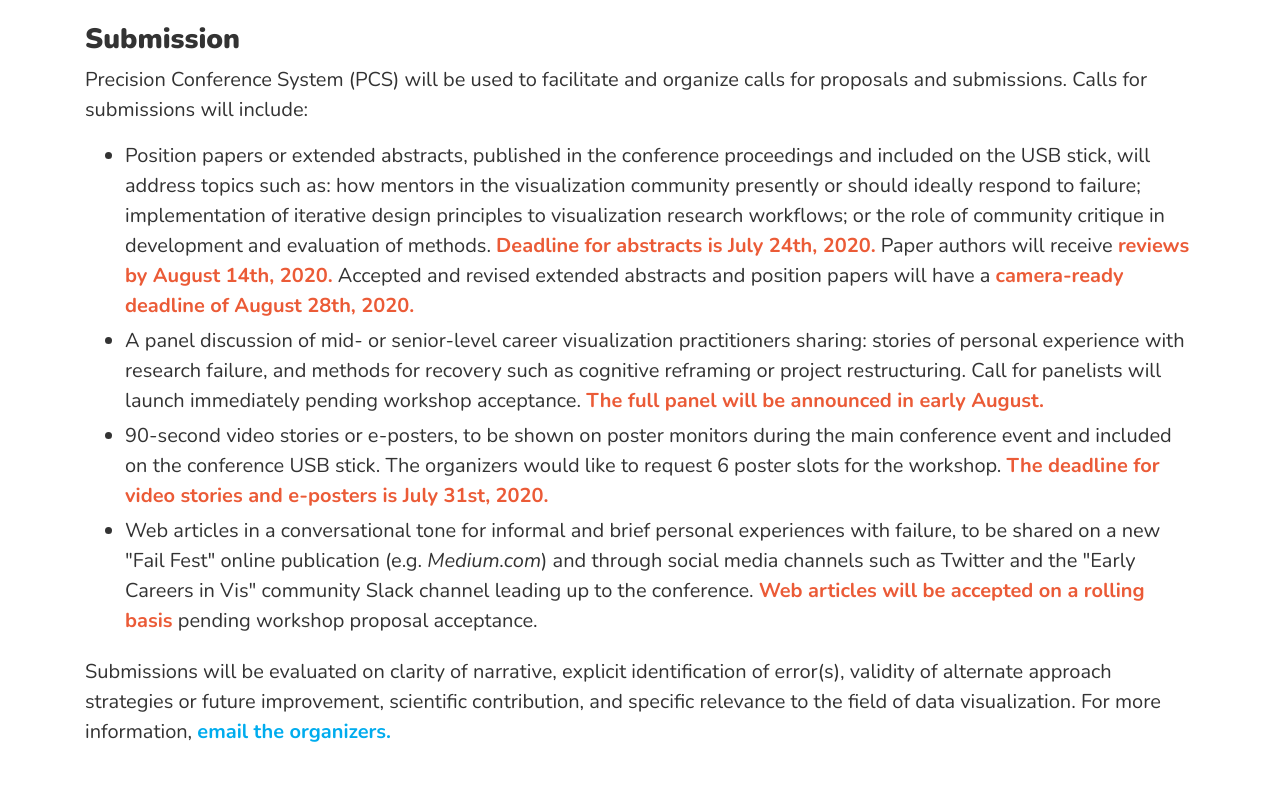
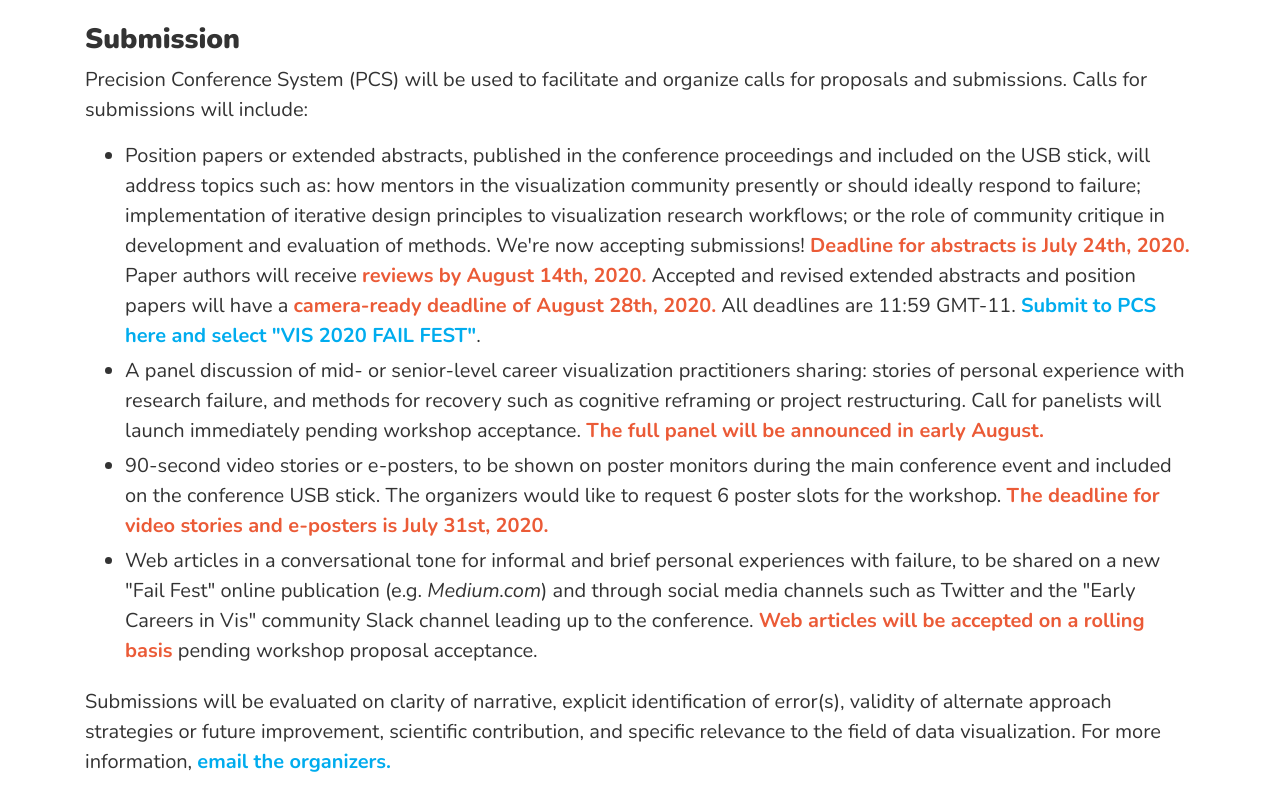
Before and after one commit to failfest/failfest.github.io, a website: page index.html in a window 1280 px wide. Shown: the part 1142-1953 px from the top of the page. Drawn offline with nearby package versions, Linux system fonts and the light colour scheme.

Commit message:
Adding PCS link to home page

```diff
--- a/index.html
+++ b/index.html
@@ -87,7 +87,7 @@
 		<h3>Submission</h3>
 		<p class="lead">Precision Conference System (PCS) will be used to facilitate and organize calls for proposals and submissions. Calls for submissions will include:</p>
     	<ul class="lead">
-				<li>Position papers or extended abstracts, published in the conference proceedings and included on the USB stick, will address topics such as: how mentors in the visualization community presently or should ideally respond to failure; implementation of iterative design principles to visualization research workflows; or the role of community critique in development and evaluation of methods. <strong>Deadline for abstracts is July 24th, 2020.</strong> Paper authors will receive <strong>reviews by August 14th, 2020.</strong> Accepted and revised extended abstracts and position papers will have a <strong>camera-ready deadline of August 28th, 2020.</strong></li>
+            <li>Position papers or extended abstracts, published in the conference proceedings and included on the USB stick, will address topics such as: how mentors in the visualization community presently or should ideally respond to failure; implementation of iterative design principles to visualization research workflows; or the role of community critique in development and evaluation of methods. We're now accepting submissions! <strong>Deadline for abstracts is July 24th, 2020.</strong> Paper authors will receive <strong>reviews by August 14th, 2020.</strong> Accepted and revised extended abstracts and position papers will have a <strong>camera-ready deadline of August 28th, 2020.</strong> All deadlines are 11:59 GMT-11. <a href="https://new.precisionconference.com/vgtc">Submit to PCS here and select "VIS 2020 FAIL FEST"</a>.</li>
 				<li>A panel discussion of mid- or senior-level career visualization practitioners sharing: stories of personal experience with research failure, and methods for recovery such as cognitive reframing or project restructuring. Call for panelists will launch immediately pending workshop acceptance. <strong>The full panel will be announced in early August.</strong></li>
 				<li>90-second video stories or e-posters, to be shown on poster monitors during the main conference event and included on the conference USB stick. The organizers would like to request 6 poster slots for the workshop. <strong>The deadline for video stories and e-posters is July 31st, 2020.</strong></li>
 				<li>Web articles in a conversational tone for informal and brief personal experiences with failure, to be shared on a new "Fail Fest" online publication (e.g. <i>Medium.com</i>) and through social media channels such as Twitter and the "Early Careers in Vis" community Slack channel leading up to the conference. <strong>Web articles will be accepted on a rolling basis</strong> pending workshop proposal acceptance.</li>
```
